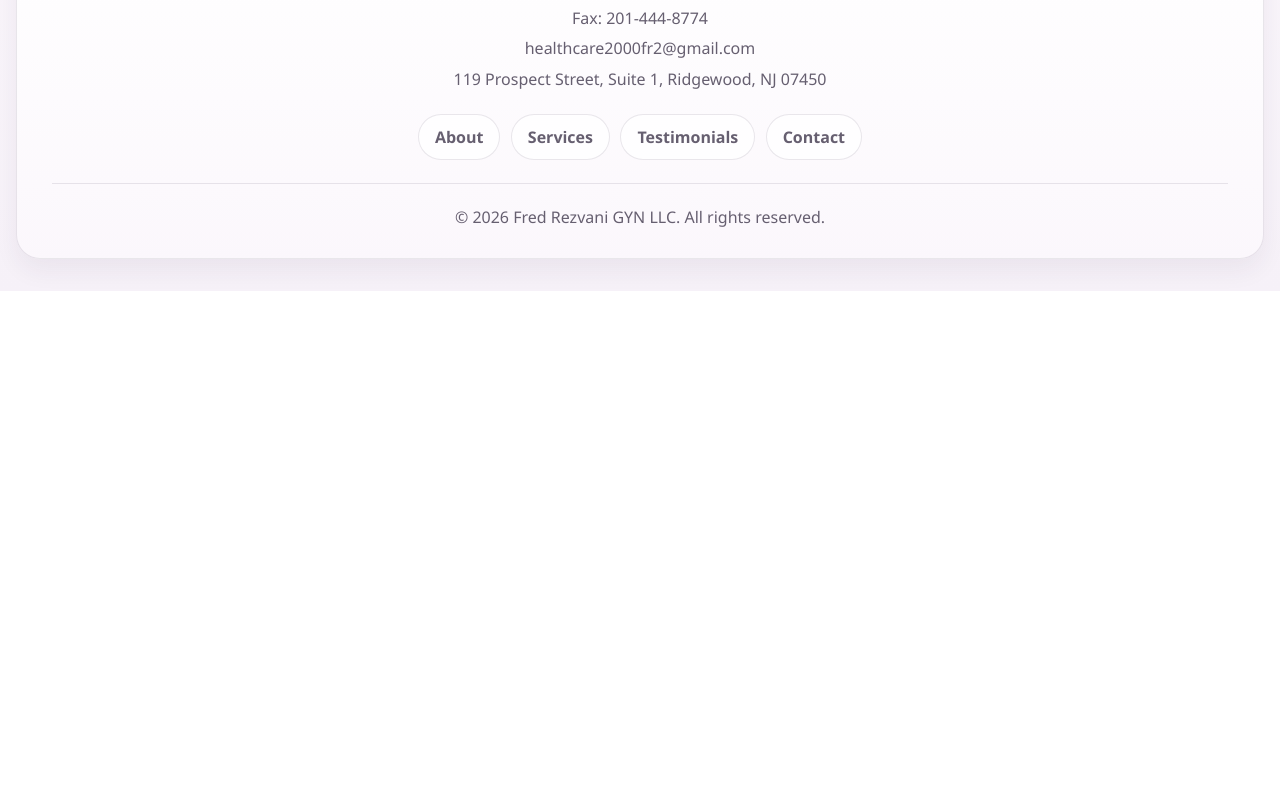
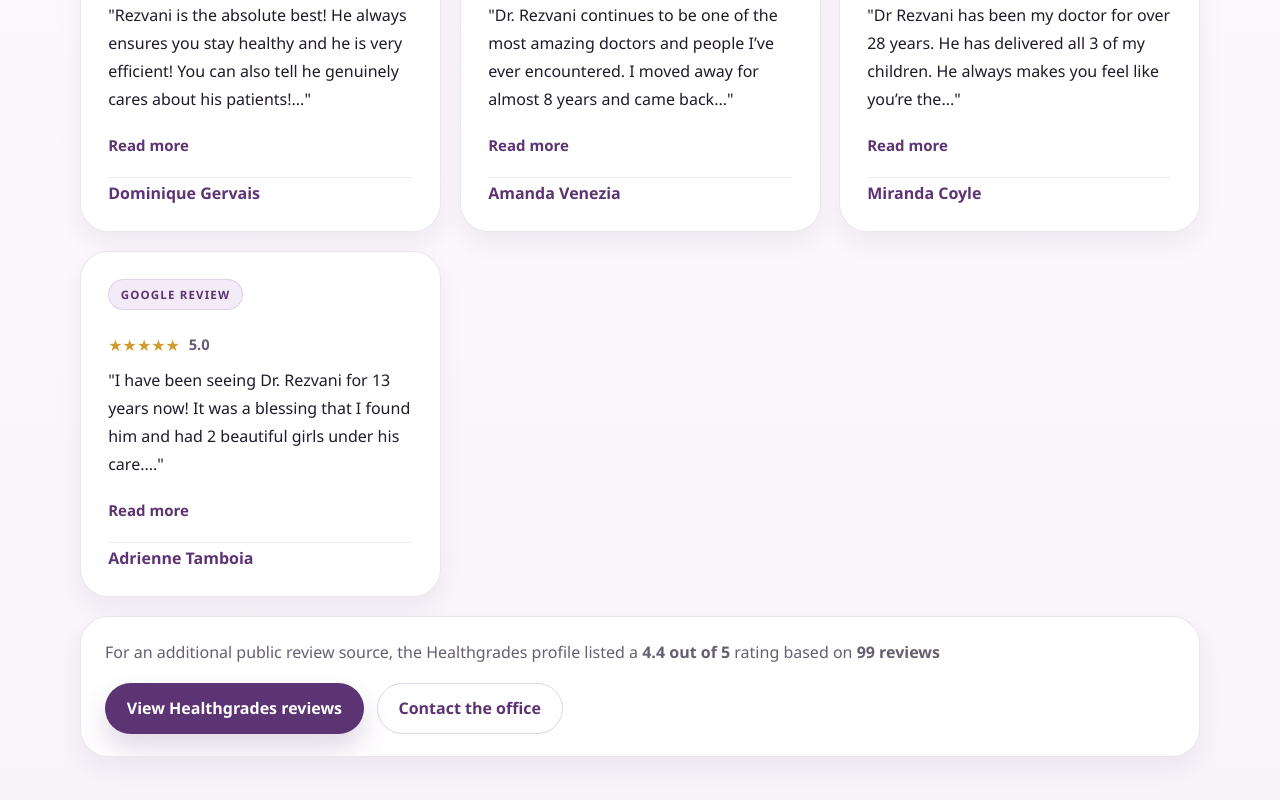
Before and after one commit to jnanateja/dr_rezvani_website, a React (Vite) app: page /#/testimonials in a window 1280 px wide. Shown: the part 720-1520 px from the top of the page. Before the commit the page ends 1011 px from the top, so only its background shows below. Built offline with nearby package versions, Linux system fonts and the light colour scheme.

Commit message:
testimonials

```diff
--- /dev/null
+++ b/src/components/TestimonialCard.jsx
@@ -0,0 +1,58 @@
+import { useId, useState } from 'react';
+
+const previewWordCount = 26;
+
+function buildPreview(text) {
+  const words = text.trim().split(/\s+/);
+
+  if (words.length <= previewWordCount) {
+    return {
+      preview: text,
+      expandable: false,
+    };
+  }
+
+  return {
+    preview: `${words.slice(0, previewWordCount).join(' ')}...`,
+    expandable: true,
+  };
+}
+
+export default function TestimonialCard({ name, quote, rating = 5 }) {
+  const [expanded, setExpanded] = useState(false);
+  const contentId = useId();
+  const { preview, expandable } = buildPreview(quote);
+  const visibleQuote = expanded || !expandable ? quote : preview;
+  const stars = '★'.repeat(rating);
+
+  return (
+    <article className="service-card premium-card testimonial-card fade-up">
+      <div className="mini-eyebrow">Google Review</div>
+      <div className="testimonial-rating" aria-label={`${rating} out of 5 stars`}>
+        <span className="testimonial-stars" aria-hidden="true">
+          {stars}
+        </span>
+        <span className="testimonial-rating-text">{rating.toFixed(1)}</span>
+      </div>
+      <button
+        type="button"
+        className={`testimonial-card-toggle${expanded ? ' is-expanded' : ''}`}
+        onClick={() => setExpanded((current) => !current)}
+        aria-expanded={expanded}
+        aria-controls={contentId}
+      >
+        <p id={contentId} className="testimonial-quote">
+          "{visibleQuote}"
+        </p>
+        {expandable ? (
+          <span className="testimonial-read-more">
+            {expanded ? 'Show less' : 'Read more'}
+          </span>
+        ) : null}
+      </button>
+      <div className="testimonial-author">
+        <strong>{name}</strong>
+      </div>
+    </article>
+  );
+}
--- a/src/pages/HomePage.jsx
+++ b/src/pages/HomePage.jsx
@@ -1,10 +1,13 @@
 import { Link } from 'react-router-dom';
 import Hero from '../components/Hero';
-import { practiceInfo } from '../siteContent';
+import TestimonialCard from '../components/TestimonialCard';
+import { patientTestimonials, practiceInfo } from '../siteContent';
 import officeExamRoom from '../assets/office-exam-room.jpeg';
 import officeHallway from '../assets/office-hallway.jpeg';
 import officeExteriorFront from '../assets/office-exterior-front.jpeg';
 import perfectLivingWombCover from '../assets/perfect-living-womb-cover.jpg';
+
+const healthgradesProfileUrl = 'https://www.healthgrades.com/physician/dr-fred-rezvani-3gmqr';
 
 const homepageServices = [
   {
@@ -224,21 +227,38 @@ export default function HomePage() {
       <section className="section">
         <div className="container">
           <div className="section-heading compact-heading fade-up">
-            <div className="eyebrow">Testimonials</div>
-            <h2>Patient feedback coming soon</h2>
+            <div className="eyebrow">Patient Feedback</div>
+            <h2>What patients are saying</h2>
             <p>
-              This section is ready for future testimonials and can be updated when you are ready to
-              add them.
+              Selected Google reviews shared with the practice and featured here as testimonial
+              cards.
             </p>
           </div>
           <div className="card-grid testimonials-grid">
-            {[1, 2].map((item) => (
-              <article key={item} className="service-card premium-card testimonial-placeholder fade-up">
-                <div className="mini-eyebrow">Coming soon</div>
-                <h3>Testimonial placeholder</h3>
-                <p>Space reserved for future patient testimonials.</p>
-              </article>
+            {patientTestimonials.slice(0, 3).map((item) => (
+              <TestimonialCard
+                key={item.name}
+                name={item.name}
+                quote={item.quote}
+                rating={item.rating}
+              />
             ))}
+          </div>
+          <div className="testimonial-source premium-card fade-up">
+
+            <p>
+              You can also view Dr. Rezvani&apos;s public Healthgrades profile for an additional
+              review source, it listed a <strong>4.4 out of 5</strong>{' '}
+              rating based on <strong>99 reviews</strong>.
+            </p>
+            <div className="testimonial-source-actions">
+              <a className="button" href={healthgradesProfileUrl} target="_blank" rel="noreferrer">
+                View Healthgrades reviews
+              </a>
+              <Link className="button button-secondary" to="/testimonials">
+                View testimonials page
+              </Link>
+            </div>
           </div>
         </div>
       </section>
--- a/src/pages/TestimonialsPage.jsx
+++ b/src/pages/TestimonialsPage.jsx
@@ -1,23 +1,44 @@
+import { Link } from 'react-router-dom';
+import TestimonialCard from '../components/TestimonialCard';
+import { patientTestimonials } from '../siteContent';
+
+const healthgradesProfileUrl = 'https://www.healthgrades.com/physician/dr-fred-rezvani-3gmqr';
+
 export default function TestimonialsPage() {
   return (
     <section className="section page-hero">
       <div className="container testimonials-page">
         <div className="section-heading align-left">
-          <div className="eyebrow">Testimonials</div>
+          <div className="eyebrow">Patient Feedback</div>
           <h1>Words from patients</h1>
-          <p>
-            This page has been added to the site structure and intentionally left ready for future
-            testimonials. Once you decide how you want to present reviews, this page can be filled
-            with cards, quotes, source labels, or verified feedback sections.
-          </p>
+
         </div>
 
-        <div className="testimonial-placeholder premium-card">
-          <div className="mini-eyebrow">Coming Soon</div>
-          <h2>Testimonials will be added here later</h2>
+        <div className="card-grid testimonials-grid">
+          {patientTestimonials.map((item) => (
+            <TestimonialCard
+              key={item.name}
+              name={item.name}
+              quote={item.quote}
+              rating={item.rating}
+            />
+          ))}
+        </div>
+
+        <div className="testimonial-source premium-card fade-up">
+
           <p>
-            The layout is prepared, but no patient testimonials are shown yet.
+            For an additional public review source, the Healthgrades profile listed a <strong>4.4
+            out of 5</strong> rating based on <strong>99 reviews</strong>
           </p>
+          <div className="testimonial-source-actions">
+            <a className="button" href={healthgradesProfileUrl} target="_blank" rel="noreferrer">
+              View Healthgrades reviews
+            </a>
+            <Link className="button button-secondary" to="/contact">
+              Contact the office
+            </Link>
+          </div>
         </div>
       </div>
     </section>
--- a/src/siteContent.js
+++ b/src/siteContent.js
@@ -50,6 +50,51 @@ export const heroHighlights = [
   'Routine and preventive gynecology',
   'Menopause and hormone support',
   'In-office evaluation and procedures',
+];
+
+export const patientTestimonials = [
+  {
+    name: 'Kimmie Campoverde',
+    rating: 5,
+    quote:
+      'Dr. Rezvani is amazing. He delivered my baby sister from my mother and consistently treats my sister and I as well for gynecology. The office is very clean and he is VERY thorough. I’ve been through many gynecologists but I know he actually cares so my family has stuck here. I needed an emergency appt after going to ER for some pelvic pain and a cyst on my ovary and they took me the same day without a fight. If you’re in the area I recommend to come here I promise you’ll feel highly taken care of.',
+  },
+  {
+    name: 'Donna Khatami',
+    rating: 5,
+    quote:
+      'I have been a patient of Dr Rezvani\'s for many years and he is an amazing doctor. He truly cares for his patients and make you feel so comfortable during your appointments. He always listens to all my concerns and addresses all questions! I can\'t recommend him enough he is the best!',
+  },
+  {
+    name: 'Jennifer Harcher',
+    rating: 5,
+    quote:
+      'Dr. Rezvani is hands down one of the best doctors around. He is so attentive, and thorough and caring. I have been going to him for 18 years now. He delivered both my second and third child who are now both adults. I am forever grateful that I had him when he was still delivering babies. He saved my life and my daughters. I trust him entirely. There are not many doctors left like him. I can’t forget his staff. They are very friendly too.',
+  },
+  {
+    name: 'Dominique Gervais',
+    rating: 5,
+    quote:
+      'Rezvani is the absolute best! He always ensures you stay healthy and he is very efficient! You can also tell he genuinely cares about his patients! I’ve been with him since I was a baby he was the doctor that birthed me! And ever since he is who I went to. He also has great and friendly staff.',
+  },
+  {
+    name: 'Amanda Venezia',
+    rating: 5,
+    quote:
+      'Dr. Rezvani continues to be one of the most amazing doctors and people I’ve ever encountered. I moved away for almost 8 years and came back and it was like no time had passed. His bedside manner is unmatched. He makes you feel comfortable and at ease. And the front desk staff is so nice and pleasant! Can’t recommend this place enough!',
+  },
+  {
+    name: 'Miranda Coyle',
+    rating: 5,
+    quote:
+      'Dr Rezvani has been my doctor for over 28 years. He has delivered all 3 of my children. He always makes you feel like you’re the only patient he has that day. I never feel rushed. He is the very best doctor. Now he helps me as I approach the next stage in life.',
+  },
+  {
+    name: 'Adrienne Tamboia',
+    rating: 5,
+    quote:
+      'I have been seeing Dr. Rezvani for 13 years now! It was a blessing that I found him and had 2 beautiful girls under his care. I see him for my annual visits and even minor surgery that I wouldn’t trust anyone else to do. He is genuine and kind and always looks out for the best for his patients.',
+  },
 ];
 
 export const serviceCategories = [
--- a/src/styles.css
+++ b/src/styles.css
@@ -1359,6 +1359,97 @@ p {
 .testimonial-placeholder {
   min-height: 220px;
   justify-content: center;
+}
+
+.testimonial-card {
+  display: grid;
+  align-content: start;
+  gap: 0.8rem;
+}
+
+.testimonial-card p {
+  margin-bottom: 0;
+}
+
+.testimonial-rating {
+  display: flex;
+  align-items: center;
+  gap: 0.55rem;
+}
+
+.testimonial-stars {
+  color: #d29b2d;
+  font-size: 1rem;
+  letter-spacing: 0;
+  line-height: 1;
+}
+
+.testimonial-rating-text {
+  color: var(--text-soft);
+  font-size: 0.92rem;
+  font-weight: 700;
+  line-height: 1;
+}
+
+.testimonial-card-toggle {
+  display: grid;
+  gap: 0.75rem;
+  padding: 0;
+  border: 0;
+  background: transparent;
+  text-align: left;
+  cursor: pointer;
+  font: inherit;
+  color: inherit;
+}
+
+.testimonial-card-toggle:focus-visible {
+  outline: 2px solid rgba(93, 52, 115, 0.4);
+  outline-offset: 6px;
+  border-radius: 12px;
+}
+
+.testimonial-quote {
+  color: var(--heading);
+  font-size: 1rem;
+  line-height: 1.75;
+}
+
+.testimonial-read-more {
+  display: inline-flex;
+  align-items: center;
+  width: fit-content;
+  min-height: 40px;
+  color: var(--accent-700);
+  font-size: 0.94rem;
+  font-weight: 700;
+}
+
+.testimonial-author {
+  padding-top: 0.2rem;
+  border-top: 1px solid rgba(54, 40, 72, 0.09);
+}
+
+.testimonial-author strong {
+  color: var(--accent-700);
+}
+
+.testimonial-source {
+  display: grid;
+  gap: 0.8rem;
+  margin-top: 1.2rem;
+  padding: 1.4rem 1.5rem;
+}
+
+.testimonial-source p {
+  margin-bottom: 0;
+}
+
+.testimonial-source-actions {
+  display: flex;
+  flex-wrap: wrap;
+  gap: 0.8rem;
+  margin-top: 0.2rem;
 }
 
 .hero-copy-wrap {
```
